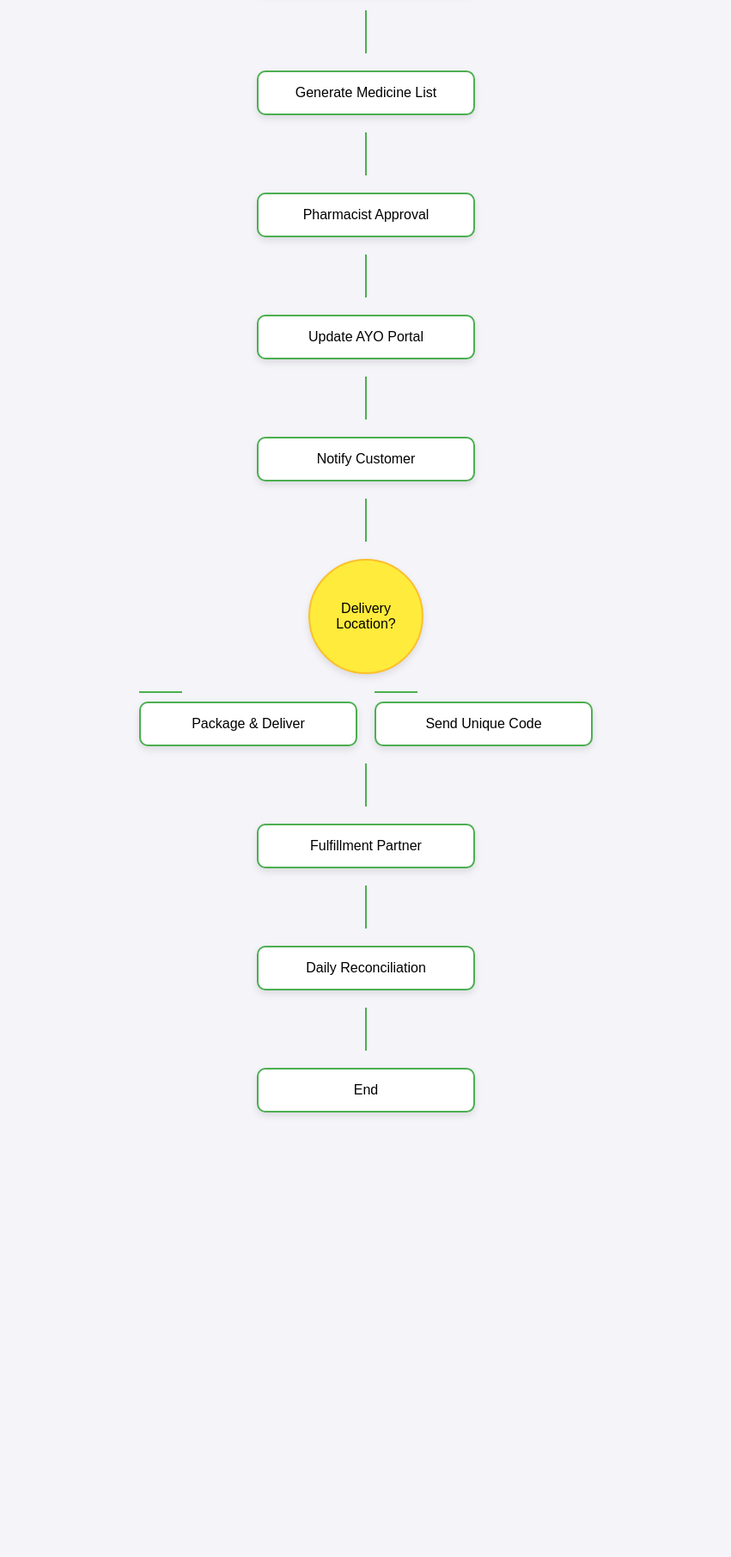
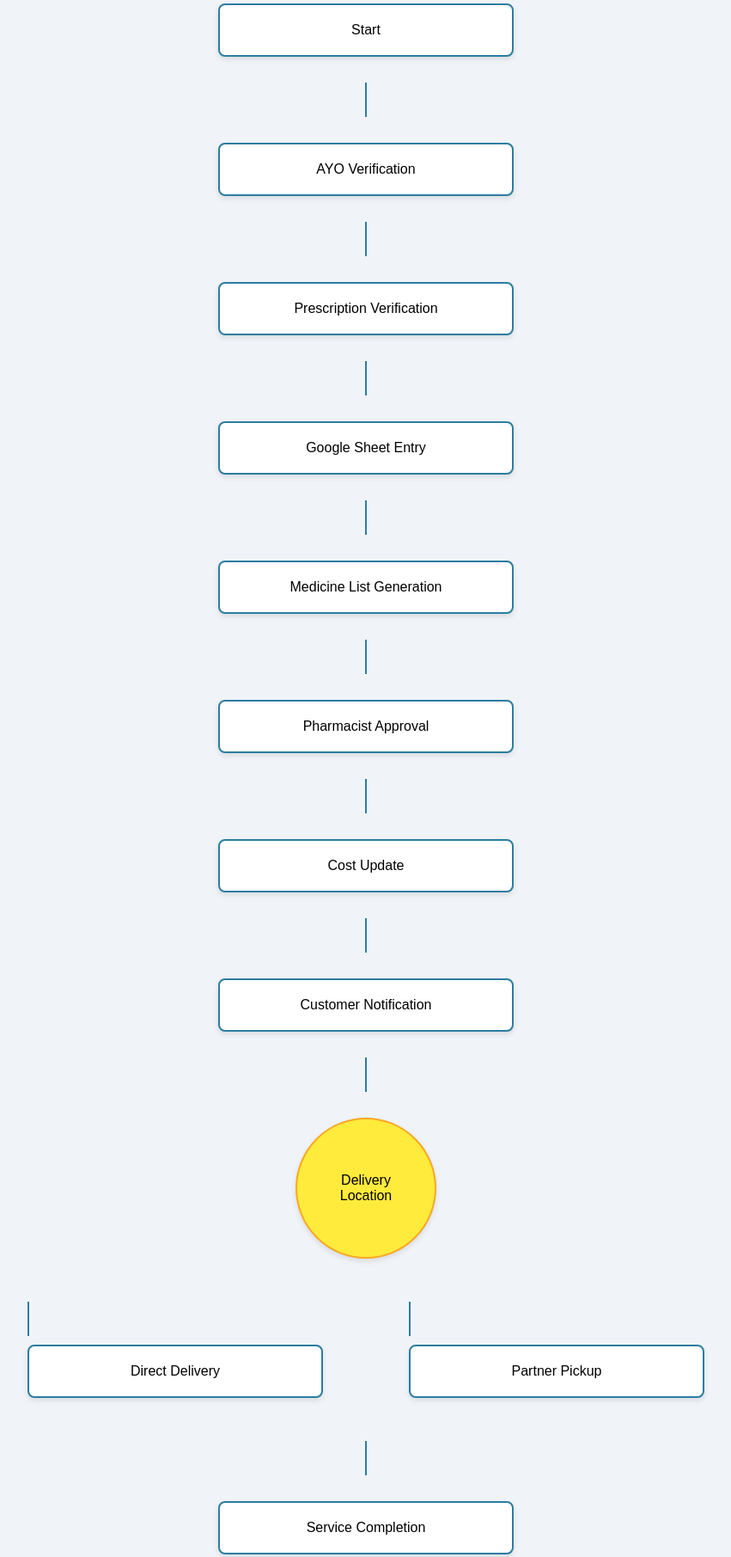
Before and after one commit to henry-codex/DrugNet_flow, a plain HTML site: page index.html in a window 1280 px wide. Shown: the part 16-1827 px from the top of the page at 86% size, without its empty margins (214-1065 px from the left). Before the commit the page ends 1320 px from the top, so only its background shows below. Drawn offline with Linux system fonts and the light colour scheme.

Commit message:
made some changes

```diff
--- a/index.html
+++ b/index.html
@@ -3,169 +3,188 @@
 <head>
 <meta charset="UTF-8">
 <meta name="viewport" content="width=device-width, initial-scale=1.0">
-<title>Interactive Flowchart</title>
+<title>Medication Process Flowchart</title>
 <style>
   body {
     font-family: 'Arial', sans-serif;
-    background-color: #f4f4f9;
+    background-color: #f0f4f8;
     margin: 0;
     padding: 20px;
-    display: flex;
-    justify-content: center;
-    align-items: center;
-    height: 100vh;
+    min-height: 100vh;
   }
+
   .flowchart {
     display: flex;
     flex-direction: column;
     align-items: center;
+    gap: 20px;
+    max-width: 1200px;
+    margin: 0 auto;
   }
-  .step, .decision {
+
+  .process-step {
+    background: #ffffff;
+    border: 2px solid #2c7da0;
+    border-radius: 8px;
+    padding: 20px;
+    width: 300px;
+    text-align: center;
+    position: relative;
+    box-shadow: 0 3px 6px rgba(0,0,0,0.1);
+    transition: transform 0.2s;
+  }
+
+  .process-step:hover {
+    transform: translateY(-5px);
+    background: #e3f2fd;
+  }
+
+  .arrow {
+    width: 2px;
+    height: 40px;
+    background: #2c7da0;
+    margin: 10px 0;
+  }
+
+  .branch-container {
+    display: flex;
+    justify-content: center;
+    gap: 100px;
+    margin: 20px 0;
+  }
+
+  .description-box {
+    position: absolute;
+    background: #fff;
+    border: 1px solid #2c7da0;
     padding: 15px;
-    margin: 10px;
-    border: 2px solid #4CAF50;
-    border-radius: 10px;
-    text-align: center;
-    width: 220px;
-    background-color: #ffffff;
-    box-shadow: 0 4px 8px rgba(0, 0, 0, 0.1);
-    transition: all 0.3s ease;
-    cursor: pointer;
-    position: relative;
+    border-radius: 8px;
+    width: 280px;
+    text-align: left;
+    z-index: 10;
+    display: none;
+    box-shadow: 0 3px 6px rgba(0,0,0,0.1);
+    top: 100%;
+    left: 50%;
+    transform: translateX(-50%);
   }
-  .step:hover, .decision:hover {
-    transform: translateY(-5px);
-    box-shadow: 0 8px 16px rgba(0, 0, 0, 0.2);
-    background-color: #e8f5e9;
+
+  .process-step:hover .description-box {
+    display: block;
   }
-  .decision {
+
+  .decision-step {
+    background: #ffeb3b;
+    border-color: #f9a825;
+    width: 120px;
+    height: 120px;
     border-radius: 50%;
-    width: 100px;
-    height: 100px;
     display: flex;
     align-items: center;
     justify-content: center;
-    background-color: #ffeb3b;
-    border-color: #fbc02d;
   }
-  .decision:hover {
-    background-color: #fff59d;
-  }
-  .arrow {
-    width: 2px;
-    height: 50px;
-    background-color: #4CAF50;
-    margin: 10px;
-    transition: all 0.3s ease;
-  }
-  .arrow-horizontal {
-    width: 50px;
-    height: 2px;
-    background-color: #4CAF50;
-    margin: 10px;
-    transition: all 0.3s ease;
-  }
-  .flex-row {
-    display: flex;
-    flex-direction: row;
-    align-items: center;
-  }
-  .description-box {
-    display: none;
-    position: absolute;
-    top: 110%;
-    left: 50%;
-    transform: translateX(-50%);
-    background-color: #ffffff;
-    padding: 10px;
-    border: 1px solid #4CAF50;
-    border-radius: 5px;
-    box-shadow: 0 4px 8px rgba(0, 0, 0, 0.1);
-    z-index: 10;
-    width: 200px;
-    text-align: left;
-  }
-  .step:hover .description-box, .decision:hover .description-box {
-    display: block;
+
+  .decision-step:hover {
+    background: #fff59d;
   }
 </style>
 </head>
 <body>
 
 <div class="flowchart">
-  <div class="step">Start
-    <div class="description-box">Customer initiates the process by submitting a request to AYO.</div>
+  <!-- Start of Process -->
+  <div class="process-step">
+    Start
+    <div class="description-box">Customer initiates the process by submitting a request to AYO</div>
   </div>
   <div class="arrow"></div>
-  <div class="step">AYO Verification
-    <div class="description-box">AYO verifies the customer's details and processes the request with the attached prescription.</div>
+
+  <div class="process-step">
+    AYO Verification
+    <div class="description-box">AYO verifies customer details and processes request with attached prescription</div>
   </div>
   <div class="arrow"></div>
-  <div class="step">Prescription Verification
-    <div class="description-box">Drugnet MCAs download claim information to verify the claim and prescription.</div>
+
+  <div class="process-step">
+    Prescription Verification
+    <div class="description-box">Drugnet MCAs verify claim & prescription details</div>
   </div>
   <div class="arrow"></div>
-  <div class="step">Google Sheet Entry
-    <div class="description-box">Customer details are filled in a Google Sheet, including names and other relevant information. A unique ID is generated for the customer for the transaction.</div>
+
+  <div class="process-step">
+    Google Sheet Entry
+    <div class="description-box">Customer details recorded in Google Sheet<br>Name: [Customer Name]<br>Contact: [Phone/Email]<br>Generated Unique ID: #MED-2023-XXXX</div>
   </div>
   <div class="arrow"></div>
-  <div class="step">Generate Medicine List
-    <div class="description-box">MCA generates a list of medicines based on the verified prescription.</div>
+
+  <div class="process-step">
+    Medicine List Generation
+    <div class="description-box">MCA generates approved medication list based on prescription</div>
   </div>
   <div class="arrow"></div>
-  <div class="step">Pharmacist Approval
-    <div class="description-box">Drugnet Pharmacists approve the claim after reviewing the medicine list.</div>
+
+  <div class="process-step">
+    Pharmacist Approval
+    <div class="description-box">Drugnet pharmacists review and approve medication list</div>
   </div>
   <div class="arrow"></div>
-  <div class="step">Update AYO Portal
-    <div class="description-box">MCA updates the AYO Portal with the final medication cost as per agreed pricing for Medicare.</div>
+
+  <div class="process-step">
+    Cost Update
+    <div class="description-box">MCA updates AYO Portal with final medication costs</div>
   </div>
   <div class="arrow"></div>
-  <div class="step">Notify Customer
-    <div class="description-box">Customer is notified of the claim approval.</div>
+
+  <div class="process-step">
+    Customer Notification
+    <div class="description-box">Customer receives approval notification with transaction ID</div>
   </div>
   <div class="arrow"></div>
-  <div class="decision">Delivery Location?
-    <div class="description-box">Check if the delivery location is Accra/Tema or elsewhere.</div>
+
+  <!-- Decision Point -->
+  <div class="process-step decision-step">
+    Delivery Location
+    <div class="description-box">Check if delivery is within Accra/Tema or other regions</div>
   </div>
-  <div class="flex-row">
-    <div>
-      <div class="arrow-horizontal"></div>
-      <div class="step">Package & Deliver
-        <div class="description-box">Medication is packaged, dispatched, and delivered to the customer in Accra/Tema.</div>
+
+  <!-- Branch Container -->
+  <div class="branch-container">
+    <div class="branch">
+      <div class="arrow"></div>
+      <div class="process-step">
+        Direct Delivery
+        <div class="description-box">Medication packaged and dispatched to Accra/Tema addresses</div>
       </div>
     </div>
-    <div>
-      <div class="arrow-horizontal"></div>
-      <div class="step">Send Unique Code
-        <div class="description-box">Unique Claim Code with medication list is sent to customers outside Accra/Tema for pickup from a fulfillment partner.</div>
+
+    <div class="branch">
+      <div class="arrow"></div>
+      <div class="process-step">
+        Partner Pickup
+        <div class="description-box">Unique code sent for collection from fulfillment partner</div>
       </div>
     </div>
   </div>
+
+  <!-- Final Steps -->
   <div class="arrow"></div>
-  <div class="step">Fulfillment Partner
-    <div class="description-box">Fulfillment Partner verifies the medication list and unique code via WhatsApp and serves the customer.</div>
+  <div class="process-step">
+    Service Completion
+    <div class="description-box">Fulfillment partner verifies and completes service delivery</div>
   </div>
   <div class="arrow"></div>
-  <div class="step">Daily Reconciliation
-    <div class="description-box">Daily Reconciliation report is sent to the Fulfillment Partner and settled as per agreed pricing.</div>
+
+  <div class="process-step">
+    Daily Reconciliation
+    <div class="description-box">Settlement reports generated and shared with partners</div>
   </div>
   <div class="arrow"></div>
-  <div class="step">End
-    <div class="description-box">Process completed successfully.</div>
+
+  <div class="process-step">
+    End of Process
+    <div class="description-box">Transaction completed and recorded</div>
   </div>
 </div>
 
-<script>
-  // JavaScript to handle click events for descriptions (optional)
-  const steps = document.querySelectorAll('.step, .decision');
-  steps.forEach(step => {
-    step.addEventListener('click', () => {
-      const description = step.querySelector('.description-box');
-      description.style.display = description.style.display === 'block' ? 'none' : 'block';
-    });
-  });
-</script>
-
 </body>
 </html>
```
